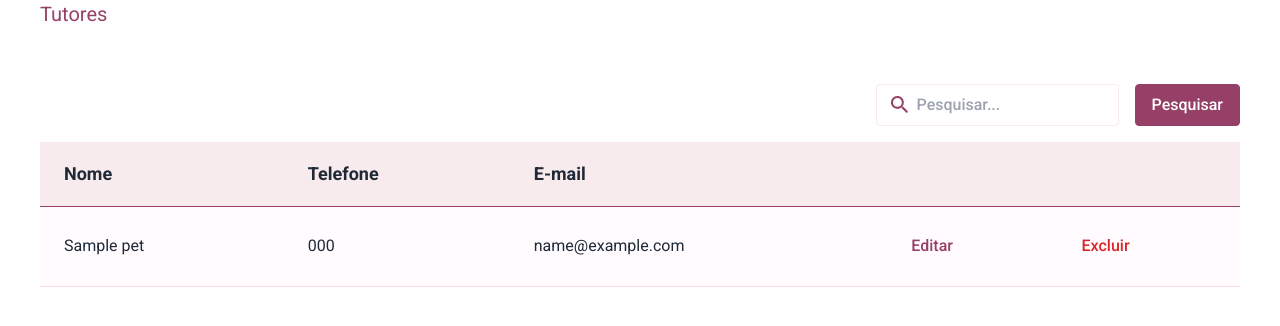
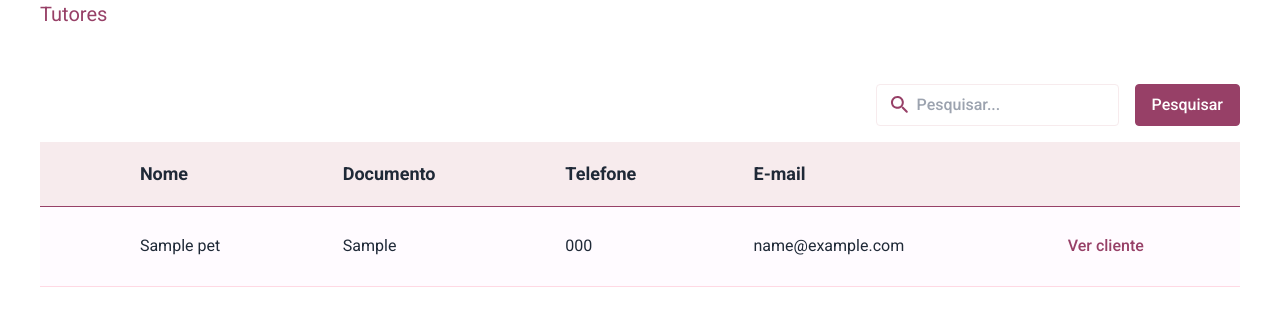
Before and after one commit to MichellyNonatto/CPCoragem, a Django app: template usuarios/templates/funcionario/listatutor.html in a window 1280 px wide. Shown: the top 326 px of the page. Run offline with Django 4.2, Linux system fonts and the light colour scheme; the template is opened without the code that fills it: most values are stand-ins (such as "Sample title", 1, 10 or a date in 2020); some libraries are stand-ins or nearby versions.

Commit message:
Update: listatutor.html

```diff
--- a/usuarios/context_processors.py
+++ b/usuarios/context_processors.py
@@ -28,6 +28,7 @@ def funcionario(request):
                     'Pets': 'servicos:pets',
                     'Servicos': 'servicos:servicos',
                     'Turmas': 'servicos:turmas',
+                    'Clientes': 'usuarios:listatutor'
                 }
                 urls_context = urls.items()
 
--- a/usuarios/templates/funcionario/listatutor.html
+++ b/usuarios/templates/funcionario/listatutor.html
@@ -15,27 +15,35 @@
     <table class="w-full text-sm text-left rtl:text-right text-gray-800">
         <thead>
             <tr class="text-lg h-16 bg-surfaceContainer border-b border-b-primaryColor">
+                <th class="px-6"></th>
                 <th class="px-6">Nome</th>
+                <th class="px-6">Documento</th>
                 <th class="px-6">Telefone</th>
                 <th class="px-6">E-mail</th>
                 <th class="px-6"></th>
+               {% if funcionario_context.funcao.descricao == 'Gerente' %}
                 <th class="px-6"></th>
+                {% endif %}
             </tr>
         </thead>
         <tbody class="bg-background">
             {% for tutor in object_list %}
                     <tr class="text-base h-20 border-b border-b-primaryContainer">
+                        <td class="px-6"></td>
                         <td class="px-6">
-                            <a href="{% url 'usuarios:verfuncionario' pk=tutor.pk %}">{{ tutor.nome_completo }}</a>
+                            <a href="{% url 'servicos:vertutor' pk=tutor.pk %}">{{ tutor.nome_completo }}</a>
                         </td>
+                        <td class="px-6">{{ tutor.get_documento_formatado.1 }}</td>
                         <td class="px-6">{{ tutor.telefone }}</td>
                         <td class="px-6">{{ tutor.email }}</td>
                         <td class="font-medium text-primaryColor px-6">
-                            <a href={% url 'servicos:editartutor' pk=tutor.pk %}>Editar</a>
+                            <a href={% url 'servicos:vertutor' pk=tutor.pk %}>Ver cliente</a>
                         </td>
-                        <td class="font-medium text-red-600 px-6">
-                            <a href={% url 'usuarios:deletarcliente' pk=tutor.pk %}>Excluir</a>
-                        </td>
+                        {% if funcionario_context.funcao.descricao == 'Gerente' %}
+                            <td class="font-medium text-red-600 px-6">
+                                <a href={% url 'usuarios:deletarcliente' pk=tutor.pk %}>Excluir</a>
+                            </td>
+                        {% endif %}
                     </tr>
             {% endfor %}
         </tbody>
```
Also changed, not shown: servicos/templates/pets/vertutor.html (+6 -3 lines), servicos/urls.py (+3 -4 lines), usuarios/templates/funcionario/listapagamento.html (+7 -2 lines).
